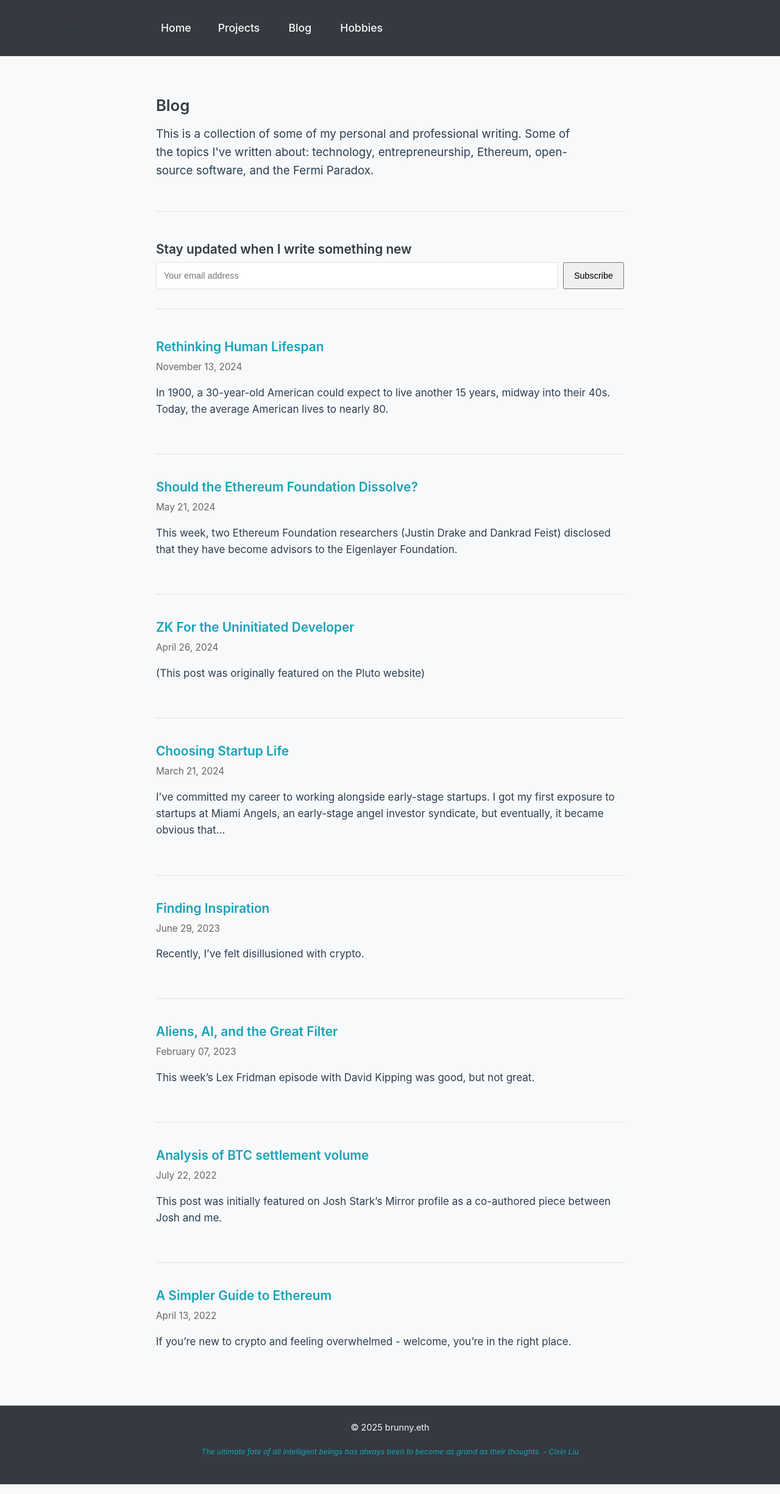
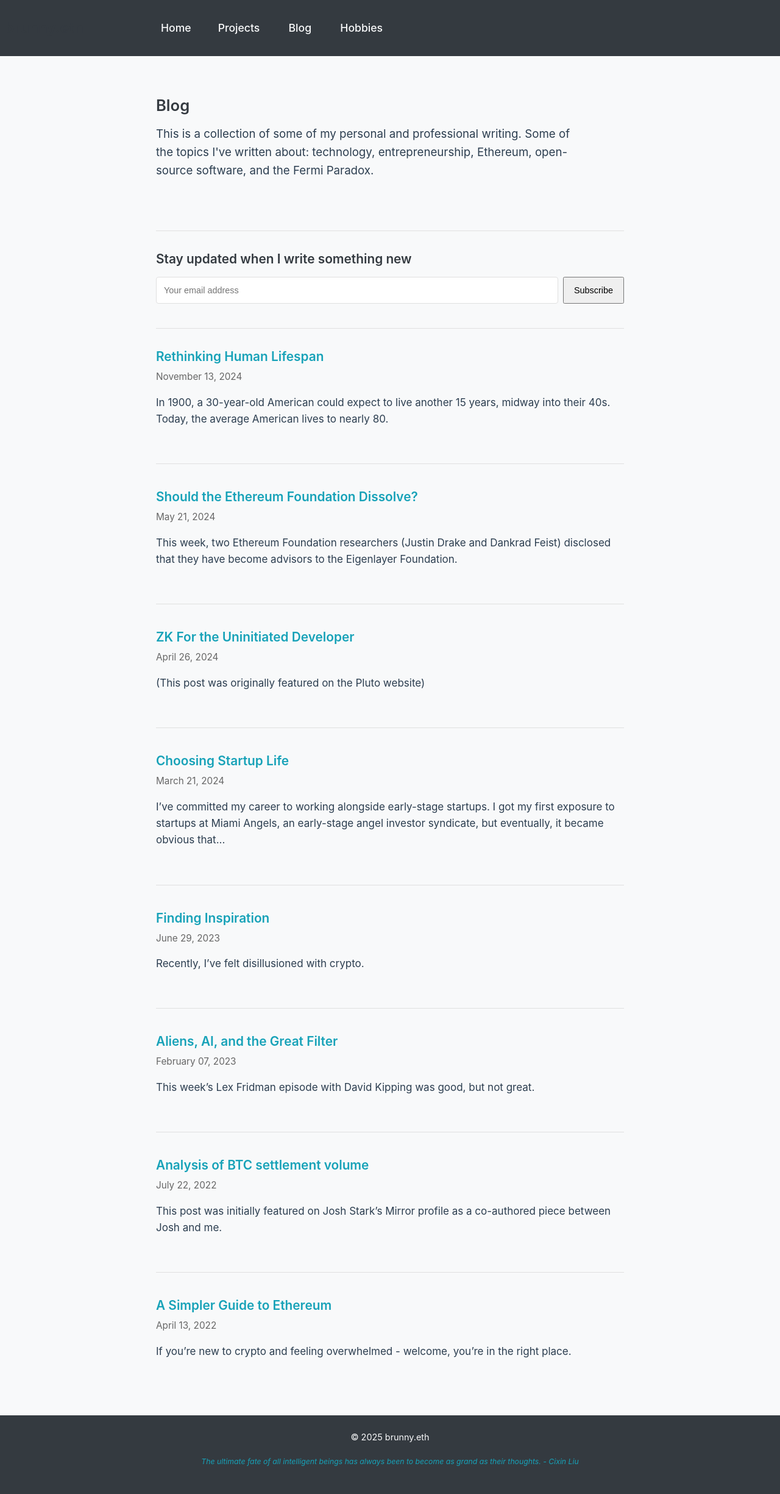
Before and after one commit to brunny-eth/personal-website-project, a Jekyll site: the page built from blog.md, in a window 1280 px wide. Shown: the whole page at 61% size. Built offline with Jekyll 4.4.1, drawn with Linux system fonts in a browser that asks for light colours; some web fonts are replaced.

Commit message:
fixed subscription and styling

```diff
--- a/assets/main.scss
+++ b/assets/main.scss
@@ -189,7 +189,7 @@
     width: 100%;
     height: 1px;
     background-color: #e0e0e0;
-    margin: 0 0 3rem;
+    margin: 2rem 0;
 }
 
 .post-list {
@@ -509,7 +509,7 @@
 
 
 .subscription-container {
-    margin: 2rem 0;
+    margin: 1.5rem 0 2.5rem;
     padding: 0;
     border: none;
 }
@@ -520,9 +520,9 @@
     margin: 0;
 }
 
-.subscription-area h3 {
+.subscription-form h3 {
     font-size: 1.3rem;
-    margin: 0 0 0.75rem 0;
+    margin-bottom: 1rem;
     color: var(--header-color);
     font-weight: 600;
   }
```
